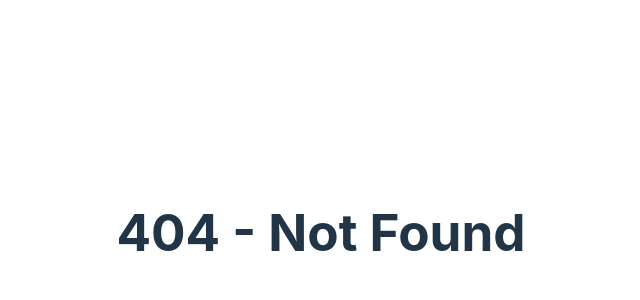
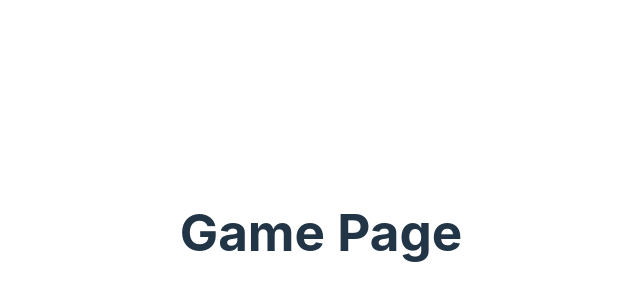
Before and after one commit to Claken/red-tetris, a React (Vite) app in the folder my-app/: page /1/1 in a window 1280 px wide. Before the commit this address had no page. Shown: the part 168-468 px from the top of the page, without its empty margins (319-959 px from the left). Built offline with nearby package versions, Linux system fonts and the light colour scheme.

Commit message:
better routes

```diff
--- a/my-app/src/App.tsx
+++ b/my-app/src/App.tsx
@@ -11,8 +11,8 @@ function App() {
 			<BrowserRouter>
 				<Routes>
 					<Route path="/" element={<HomePage />} />
-					<Route path="/room/player" element={<GamePage />} />
-					<Route path="/*" element={<NotFoundPage />} />
+					<Route path="/:room/:player_name" element={<GamePage />} />
+					<Route path="*" element={<NotFoundPage />} />
 				</Routes>
 			</BrowserRouter>
 		</div>
```
